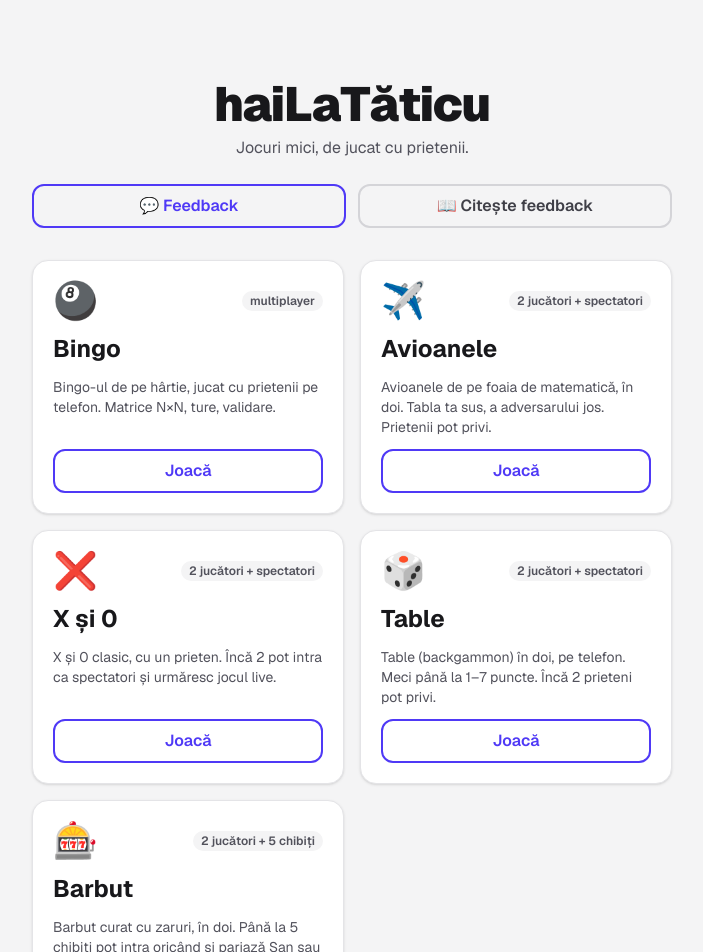
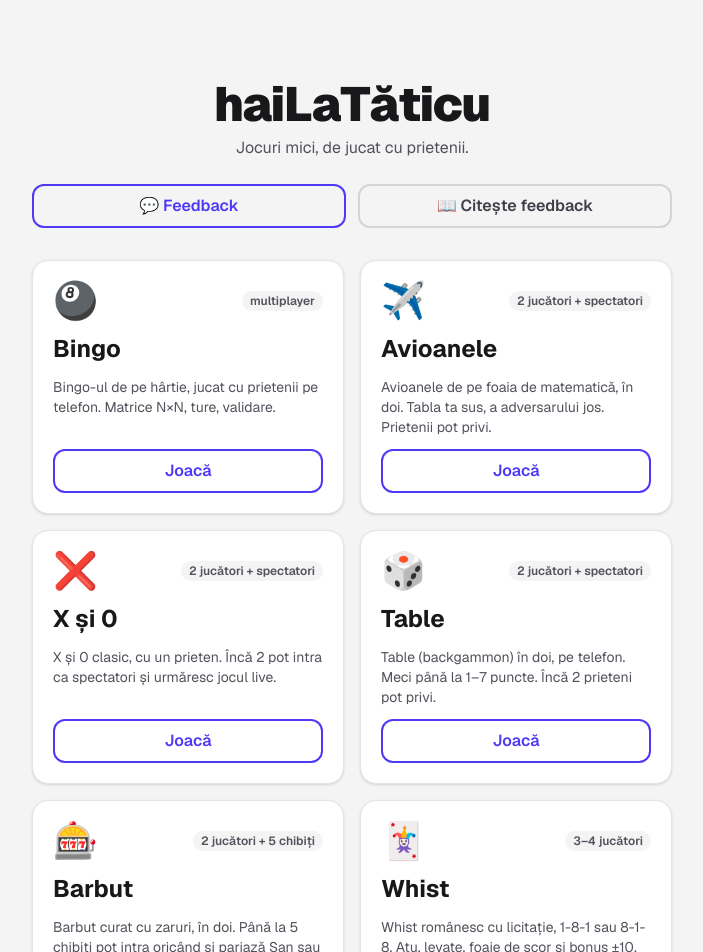
Before and after one commit to florin2495/hailataticu-hub, a Next.js app: page / in a window 1280 px wide. Shown: the top 952 px of the page, without its empty margins (288-991 px from the left). Built offline with nearby package versions, Linux system fonts and the light colour scheme.

Commit message:
feat: add Whist to the games hub

```diff
--- a/src/games.ts
+++ b/src/games.ts
@@ -53,6 +53,14 @@ export const games: Game[] = [
     emoji: "🎰",
     tag: "2 jucători + 5 chibiți",
   },
+  {
+    slug: "whist",
+    name: "Whist",
+    description: "Whist românesc cu licitație, 1-8-1 sau 8-1-8. Atu, levate, foaie de scor și bonus ±10.",
+    url: "https://whist.hailatat.icu",
+    emoji: "🃏",
+    tag: "3–4 jucători",
+  },
 ];
 
 /** Label + emoji for every slug that can appear in hub_feedback.game. */
```
Also changed, not shown: 2 other files (tests, documents, lock files or other folders).
